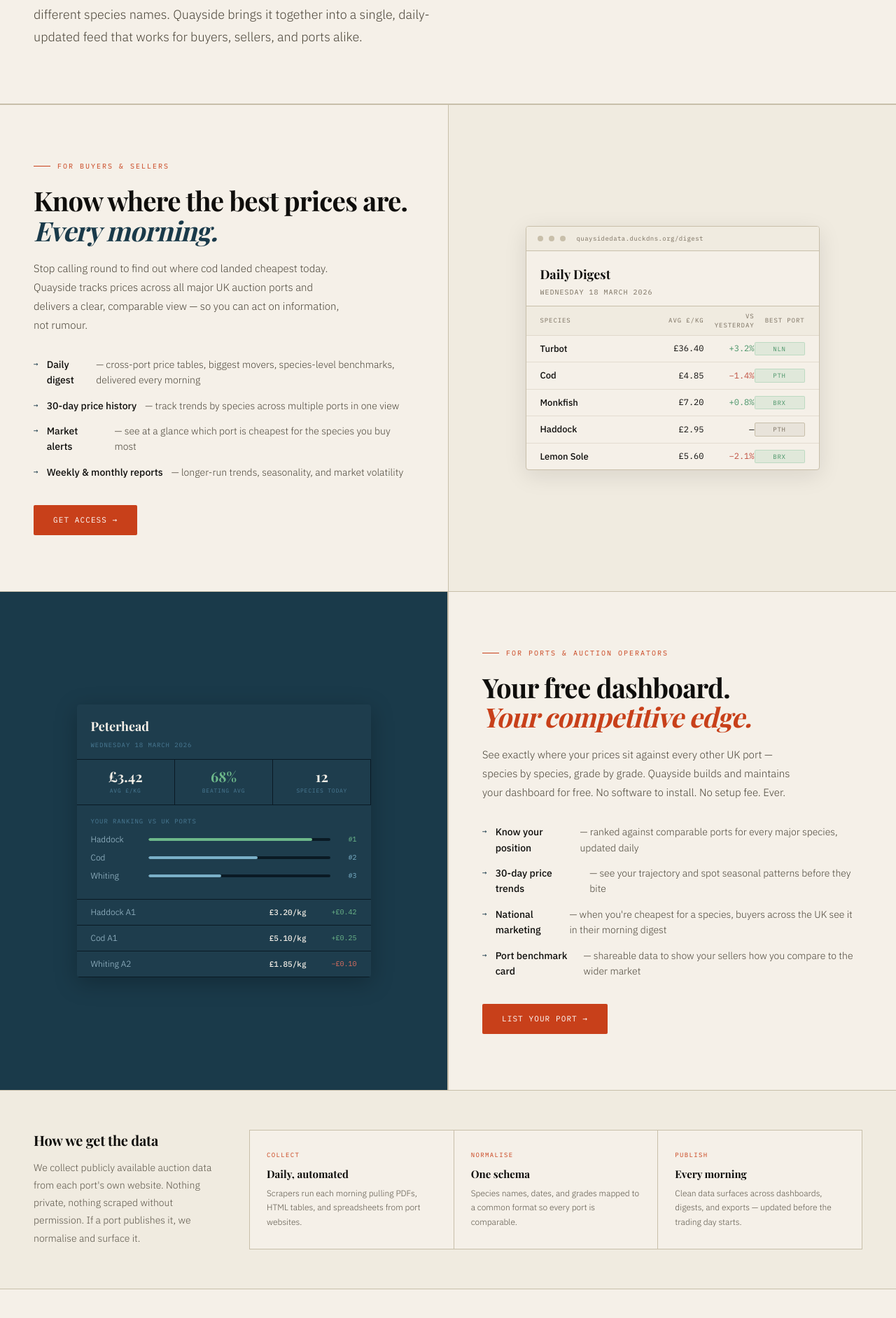
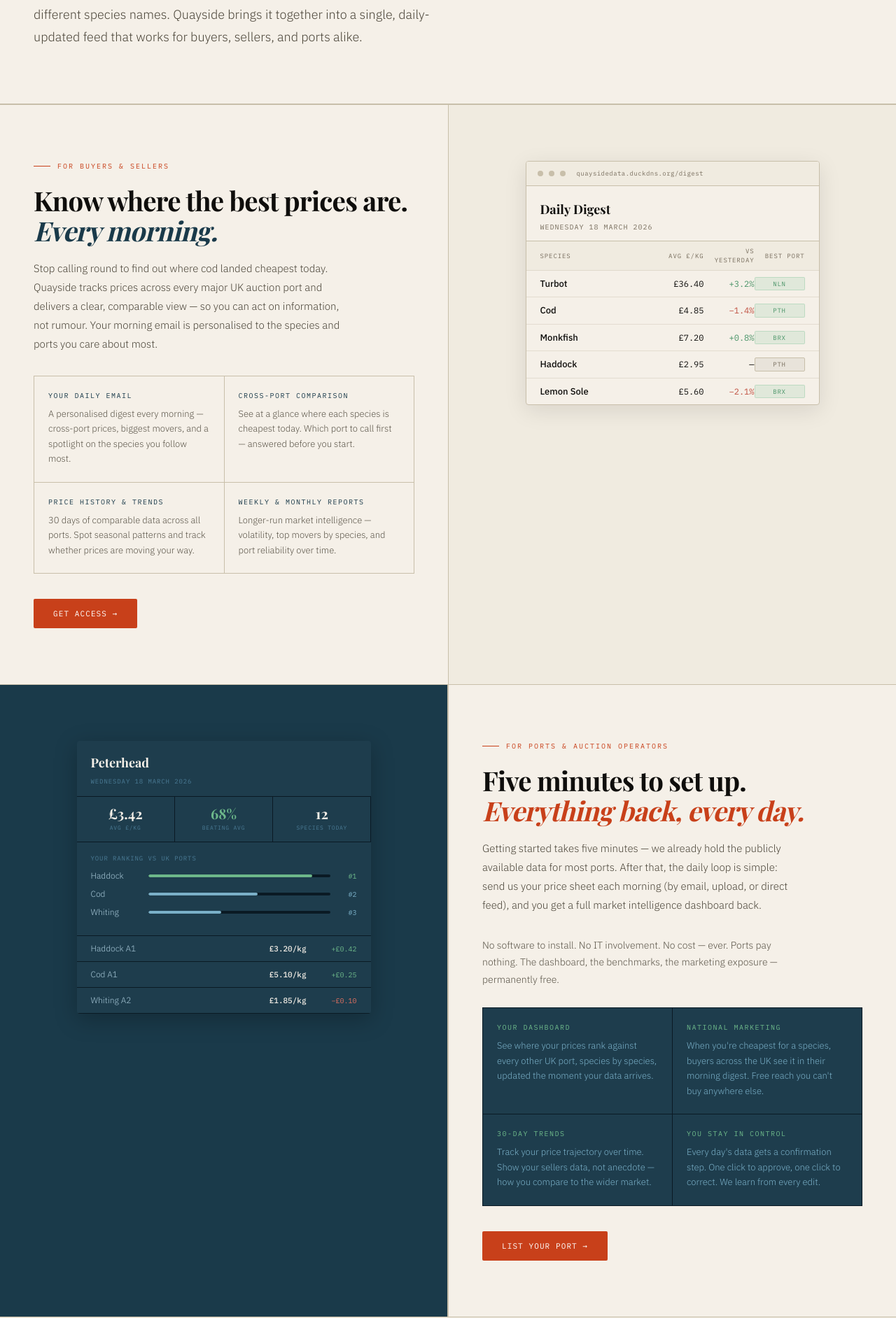
Before and after one commit to neilhenrypeacock/quayside, a Flask app: page /about in a window 1280 px wide. Shown: the part 405-2289 px from the top of the page at 70% size. Run offline with Flask 3, Linux system fonts and the light colour scheme; data that the repository does not hold is empty; parts of the project's set-up code (start-up, migrations or seed data) failed here and were passed over; some web fonts are replaced.

Commit message:
About page: alignment fix, feature cards, richer content
- Fix column alignment: both panels now start at top (align-items: flex-start, matching padding)
- Replace arrow bullets with bordered 2x2 feature card grids (light for buyers, dark teal for ports)
- Buyers section: add personalised daily email, richer copy on cross-port comparison and reports
- Ports section: lead with '5-minute setup, everything back every day' loop; add 'you stay in control' card
- How we get data: lean into direct port partnerships alongside automated scraping; add Verify step

Co-Authored-By: Claude Sonnet 4.6 <noreply@anthropic.com>

```diff
--- a/src/quayside/web/templates/about.html
+++ b/src/quayside/web/templates/about.html
@@ -77,22 +77,22 @@
   .value-section {
     display: grid;
     grid-template-columns: 1fr 1fr;
-    min-height: 560px;
     border-bottom: 1px solid var(--rule);
+    align-items: stretch;
   }
   .value-section-content {
     padding: 80px 48px;
     display: flex;
     flex-direction: column;
-    justify-content: center;
+    justify-content: flex-start;
   }
   .value-section-visual {
     background: var(--foam);
     border-left: 1px solid var(--rule);
     display: flex;
-    align-items: center;
+    align-items: flex-start;
     justify-content: center;
-    padding: 48px 40px;
+    padding: 80px 48px;
     overflow: hidden;
   }
   .value-section.flip .value-section-content { order: 2; border-left: 1px solid var(--rule); }
@@ -132,30 +132,44 @@
     margin-bottom: 32px;
     max-width: 440px;
   }
-  .feature-list {
-    list-style: none;
-    display: flex;
-    flex-direction: column;
-    gap: 14px;
+  /* feature card grid replaces bullet list */
+  .feature-grid {
+    display: grid;
+    grid-template-columns: 1fr 1fr;
+    gap: 1px;
+    background: var(--rule);
+    border: 1px solid var(--rule);
     margin-bottom: 36px;
   }
-  .feature-list li {
-    font-size: 14px;
-    line-height: 1.6;
-    color: #4a4438;
-    display: flex;
-    gap: 12px;
-    align-items: flex-start;
+  .feature-card {
+    background: var(--paper);
+    padding: 20px 20px 22px;
   }
-  .feature-list li::before {
-    content: '→';
+  .feature-card-title {
     font-family: 'IBM Plex Mono', monospace;
-    font-size: 11px;
+    font-size: 10px;
+    letter-spacing: 0.15em;
+    text-transform: uppercase;
     color: var(--tide);
-    flex-shrink: 0;
-    padding-top: 2px;
+    margin-bottom: 8px;
   }
-  .feature-list li strong { color: var(--ink); font-weight: 500; }
+  .feature-card p {
+    font-size: 13px;
+    line-height: 1.65;
+    color: #5a5448;
+    margin-bottom: 0;
+    max-width: none;
+  }
+  /* dark variant for ports section */
+  .feature-grid.dark {
+    background: #0a1a24;
+    border-color: #0a1a24;
+  }
+  .feature-grid.dark .feature-card {
+    background: #1e3d4d;
+  }
+  .feature-grid.dark .feature-card-title { color: #6db88a; }
+  .feature-grid.dark .feature-card p { color: #7ab0c8; }
 
   .btn-primary {
     background: var(--catch);
@@ -576,10 +590,11 @@
 
   @media (max-width: 900px) {
     .about-hero { padding: 56px 24px 48px; }
-    .value-section { grid-template-columns: 1fr; min-height: auto; }
-    .value-section-visual { min-height: 320px; order: -1 !important; }
+    .value-section { grid-template-columns: 1fr; }
+    .value-section-visual { padding: 48px 24px; order: -1 !important; align-items: center; }
     .value-section-content { padding: 48px 24px; order: 1 !important; border-left: none !important; }
     .value-section.flip .value-section-visual { border-right: none; }
+    .feature-grid { grid-template-columns: 1fr; }
     .how-strip { padding: 48px 24px; flex-direction: column; gap: 32px; }
     .how-strip-intro { flex: none; }
     .how-strip-steps { flex-direction: column; }
@@ -610,13 +625,25 @@
   <div class="value-section-content fade-up">
     <div class="value-eyebrow">For buyers &amp; sellers</div>
     <h2>Know where the best prices are.<br><em>Every morning.</em></h2>
-    <p>Stop calling round to find out where cod landed cheapest today. Quayside tracks prices across all major UK auction ports and delivers a clear, comparable view — so you can act on information, not rumour.</p>
-    <ul class="feature-list">
-      <li><strong>Daily digest</strong> — cross-port price tables, biggest movers, species-level benchmarks, delivered every morning</li>
-      <li><strong>30-day price history</strong> — track trends by species across multiple ports in one view</li>
-      <li><strong>Market alerts</strong> — see at a glance which port is cheapest for the species you buy most</li>
-      <li><strong>Weekly &amp; monthly reports</strong> — longer-run trends, seasonality, and market volatility</li>
-    </ul>
+    <p>Stop calling round to find out where cod landed cheapest today. Quayside tracks prices across every major UK auction port and delivers a clear, comparable view — so you can act on information, not rumour. Your morning email is personalised to the species and ports you care about most.</p>
+    <div class="feature-grid">
+      <div class="feature-card">
+        <div class="feature-card-title">Your daily email</div>
+        <p>A personalised digest every morning — cross-port prices, biggest movers, and a spotlight on the species you follow most.</p>
+      </div>
+      <div class="feature-card">
+        <div class="feature-card-title">Cross-port comparison</div>
+        <p>See at a glance where each species is cheapest today. Which port to call first — answered before you start.</p>
+      </div>
+      <div class="feature-card">
+        <div class="feature-card-title">Price history &amp; trends</div>
+        <p>30 days of comparable data across all ports. Spot seasonal patterns and track whether prices are moving your way.</p>
+      </div>
+      <div class="feature-card">
+        <div class="feature-card-title">Weekly &amp; monthly reports</div>
+        <p>Longer-run market intelligence — volatility, top movers by species, and port reliability over time.</p>
+      </div>
+    </div>
     <a href="{{ url_for('login') }}" class="btn-primary">Get access &rarr;</a>
   </div>
   <div class="value-section-visual">
@@ -674,14 +701,27 @@
 <div class="value-section flip" style="background:var(--paper);">
   <div class="value-section-content fade-up">
     <div class="value-eyebrow">For ports &amp; auction operators</div>
-    <h2>Your free dashboard.<br><em>Your competitive edge.</em></h2>
-    <p>See exactly where your prices sit against every other UK port — species by species, grade by grade. Quayside builds and maintains your dashboard for free. No software to install. No setup fee. Ever.</p>
-    <ul class="feature-list">
-      <li><strong>Know your position</strong> — ranked against comparable ports for every major species, updated daily</li>
-      <li><strong>30-day price trends</strong> — see your trajectory and spot seasonal patterns before they bite</li>
-      <li><strong>National marketing</strong> — when you're cheapest for a species, buyers across the UK see it in their morning digest</li>
-      <li><strong>Port benchmark card</strong> — shareable data to show your sellers how you compare to the wider market</li>
-    </ul>
+    <h2>Five minutes to set up.<br><em>Everything back, every day.</em></h2>
+    <p>Getting started takes five minutes — we already hold the publicly available data for most ports. After that, the daily loop is simple: send us your price sheet each morning (by email, upload, or direct feed), and you get a full market intelligence dashboard back.</p>
+    <p style="font-size:14px;color:#5a5448;line-height:1.75;margin-bottom:28px;">No software to install. No IT involvement. No cost — ever. Ports pay nothing. The dashboard, the benchmarks, the marketing exposure — permanently free.</p>
+    <div class="feature-grid dark">
+      <div class="feature-card">
+        <div class="feature-card-title">Your dashboard</div>
+        <p>See where your prices rank against every other UK port, species by species, updated the moment your data arrives.</p>
+      </div>
+      <div class="feature-card">
+        <div class="feature-card-title">National marketing</div>
+        <p>When you're cheapest for a species, buyers across the UK see it in their morning digest. Free reach you can't buy anywhere else.</p>
+      </div>
+      <div class="feature-card">
+        <div class="feature-card-title">30-day trends</div>
+        <p>Track your price trajectory over time. Show your sellers data, not anecdote — how you compare to the wider market.</p>
+      </div>
+      <div class="feature-card">
+        <div class="feature-card-title">You stay in control</div>
+        <p>Every day's data gets a confirmation step. One click to approve, one click to correct. We learn from every edit.</p>
+      </div>
+    </div>
     <a href="{{ url_for('for_ports') }}" class="btn-primary">List your port &rarr;</a>
   </div>
   <div class="value-section-visual">
@@ -746,13 +786,14 @@
 <div class="how-strip">
   <div class="how-strip-intro">
     <h3>How we get the data</h3>
-    <p>We collect publicly available auction data from each port's own website. Nothing private, nothing scraped without permission. If a port publishes it, we normalise and surface it.</p>
+    <p>We collect publicly available auction data from each port's own website — automatically, every morning. But we're also building direct data partnerships with ports so the feed gets faster, more complete, and officially endorsed over time.</p>
+    <p style="margin-top:12px;font-size:13px;color:#5a5448;line-height:1.7;">Today, five ports feed into Quayside. More join regularly — either through our automated pipeline or by sending data directly.</p>
   </div>
   <div class="how-strip-steps">
     <div class="how-strip-step">
       <div class="how-step-num">Collect</div>
-      <h4>Daily, automated</h4>
-      <p>Scrapers run each morning pulling PDFs, HTML tables, and spreadsheets from port websites.</p>
+      <h4>Automated &amp; direct</h4>
+      <p>Scrapers run each morning. Ports with a direct feed send data straight to us — no scraping needed.</p>
     </div>
     <div class="how-strip-step">
       <div class="how-step-num">Normalise</div>
@@ -760,9 +801,14 @@
       <p>Species names, dates, and grades mapped to a common format so every port is comparable.</p>
     </div>
     <div class="how-strip-step">
+      <div class="how-step-num">Verify</div>
+      <h4>Quality checked</h4>
+      <p>Port operators review and confirm each day's data before it goes live — accuracy guaranteed.</p>
+    </div>
+    <div class="how-strip-step">
       <div class="how-step-num">Publish</div>
-      <h4>Every morning</h4>
-      <p>Clean data surfaces across dashboards, digests, and exports — updated before the trading day starts.</p>
+      <h4>Before trading starts</h4>
+      <p>Clean data across dashboards, digests, and exports — updated before the market opens.</p>
     </div>
   </div>
 </div>
```
